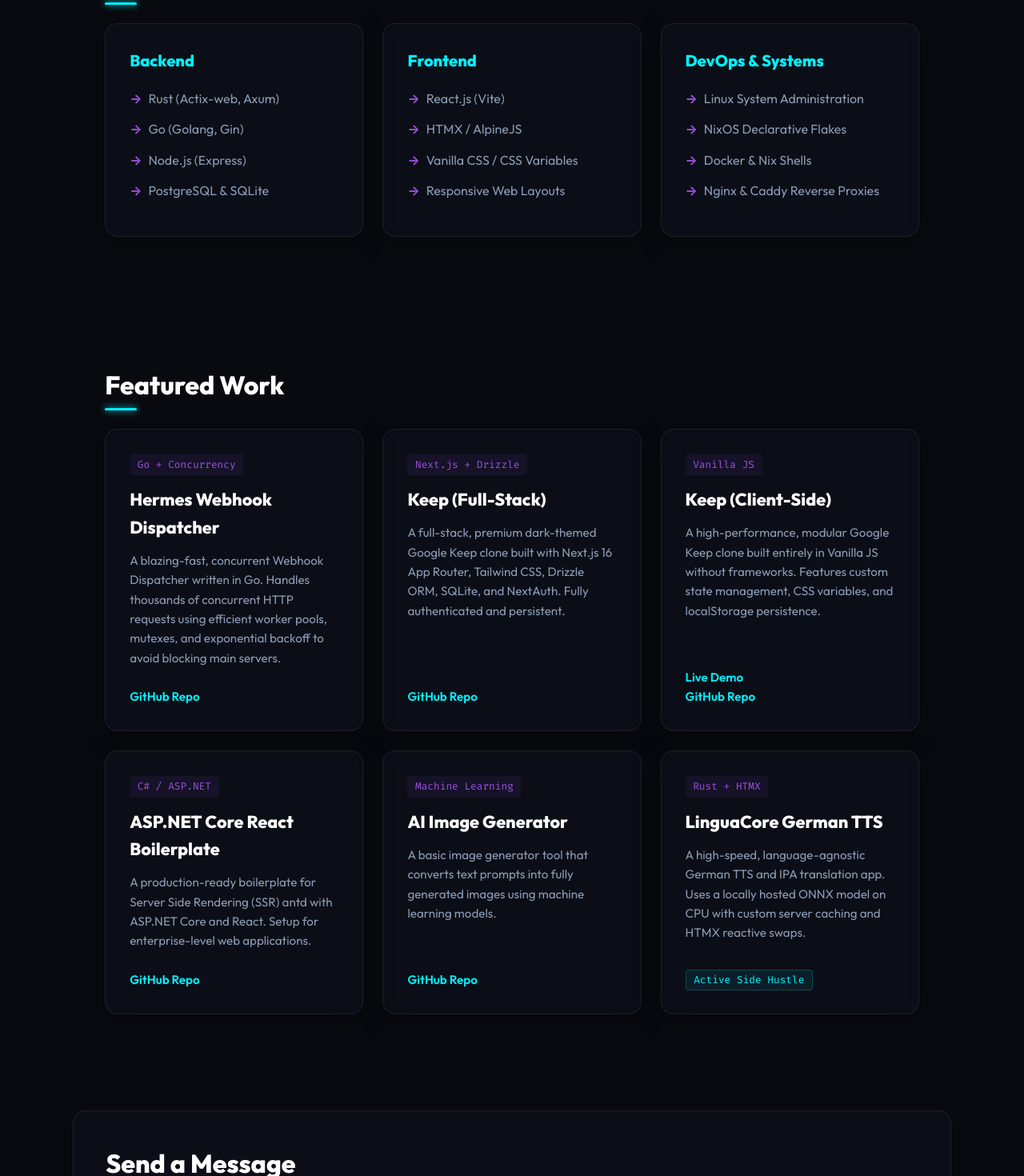
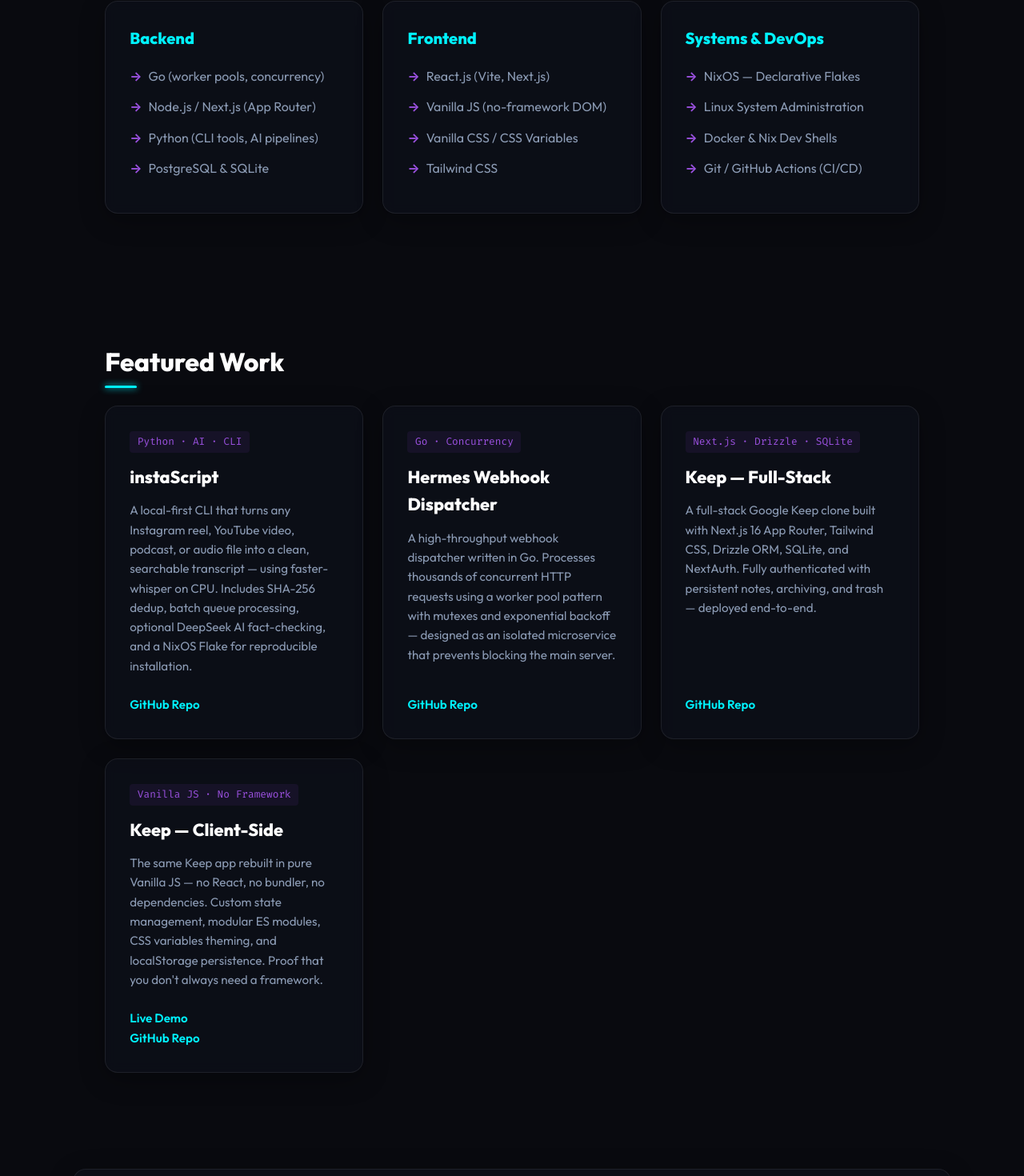
Before and after one commit to m-amir-gomaa/portfolio, a React (Vite) app: page / in a window 1280 px wide. Shown: the part 1233-2703 px from the top of the page at 80% size. Built offline with nearby package versions, Linux system fonts and the light colour scheme.

Commit message:
Fix: correct name, clean skills, add instaScript, working contact form

```diff
--- a/src/App.jsx
+++ b/src/App.jsx
@@ -12,31 +12,29 @@
     e.preventDefault();
     setStatus('Sending...');
     try {
-      const response = await fetch('/api/contact', {
+      const response = await fetch('https://formspree.io/f/xpwrqnzj', {
         method: 'POST',
-        headers: { 'Content-Type': 'application/json' },
+        headers: { 'Content-Type': 'application/json', 'Accept': 'application/json' },
         body: JSON.stringify(formData)
       });
-      const data = await response.json();
       if (response.ok) {
-        setStatus(data.message);
+        setStatus('✓ Message sent! I\'ll get back to you soon.');
         setFormData({ name: '', email: '', message: '' });
       } else {
-        setStatus(data.error || 'Something went wrong.');
+        setStatus('Something went wrong. Email me directly at mo.gomaa.formal@gmail.com');
       }
-    } catch (error) {
-      setStatus('Failed to connect to the server.');
+    } catch {
+      setStatus('Something went wrong. Email me directly at mo.gomaa.formal@gmail.com');
     }
   };
 
   return (
     <div className="portfolio-container">
-      {/* Glow effects */}
       <div className="bg-glow-1"></div>
       <div className="bg-glow-2"></div>
 
       <header className="glass-nav">
-        <div className="logo">&lt;qwerty /&gt;</div>
+        <div className="logo">&lt;M.Amir /&gt;</div>
         <nav>
           <a href="#about">About</a>
           <a href="#skills">Skills</a>
@@ -50,13 +48,13 @@
         <section id="hero" className="hero-section">
           <div className="hero-content">
             <span className="terminal-badge">~$ whoami</span>
-            <h1>Full-Stack Systems Engineer</h1>
+            <h1>Mohamed Amir Gomaa</h1>
             <p className="hero-subtitle">
-              Specialized in high-performance architectures, low-level Linux/NixOS configuration, and modular web ecosystems.
+              Full-Stack Engineer focused on high-performance systems, AI tooling, and clean architecture — on Linux, from first principles.
             </p>
             <div className="hero-actions">
               <a href="#projects" className="btn-primary">View My Work</a>
-              <a href="#contact" className="btn-secondary">Get In Touch</a>
+              <a href="mailto:mo.gomaa.formal@gmail.com" className="btn-secondary">Get In Touch</a>
             </div>
           </div>
         </section>
@@ -65,42 +63,42 @@
         <section id="about" className="glass-card section">
           <h2>About Me</h2>
           <p>
-            I am a full-stack developer who thrives at the intersection of application development and system internals. Inspired by low-level computer system architectures (CSAPP), I design websites and web applications that run fast, remain secure, and require minimal computing overhead.
+            I build web applications and backend systems that run fast, stay lean, and are designed to last. My background spans full-stack web development, CLI tooling, and AI-integrated pipelines — with a strong preference for correctness over convenience.
           </p>
           <p>
-            I use **NixOS** and **Docker** to ensure reproducible development environments, and I prefer building custom, highly tailored solutions instead of relying on boilerplate frameworks.
+            I run NixOS with declarative Flakes and Home Manager, which keeps my environment fully reproducible and version-controlled. I reach for the right tool for the job — Go for concurrency, Python for data pipelines, Node.js and React for the web layer.
           </p>
         </section>
 
         {/* Skills Section */}
         <section id="skills" className="section">
-          <h2>Systems & Technologies</h2>
+          <h2>Skills & Technologies</h2>
           <div className="skills-grid">
             <div className="skill-card glass-card">
               <h3>Backend</h3>
               <ul>
-                <li>Rust (Actix-web, Axum)</li>
-                <li>Go (Golang, Gin)</li>
-                <li>Node.js (Express)</li>
+                <li>Go (worker pools, concurrency)</li>
+                <li>Node.js / Next.js (App Router)</li>
+                <li>Python (CLI tools, AI pipelines)</li>
                 <li>PostgreSQL & SQLite</li>
               </ul>
             </div>
             <div className="skill-card glass-card">
               <h3>Frontend</h3>
               <ul>
-                <li>React.js (Vite)</li>
-                <li>HTMX / AlpineJS</li>
+                <li>React.js (Vite, Next.js)</li>
+                <li>Vanilla JS (no-framework DOM)</li>
                 <li>Vanilla CSS / CSS Variables</li>
-                <li>Responsive Web Layouts</li>
+                <li>Tailwind CSS</li>
               </ul>
             </div>
             <div className="skill-card glass-card">
-              <h3>DevOps & Systems</h3>
+              <h3>Systems & DevOps</h3>
               <ul>
+                <li>NixOS — Declarative Flakes</li>
                 <li>Linux System Administration</li>
-                <li>NixOS Declarative Flakes</li>
-                <li>Docker & Nix Shells</li>
-                <li>Nginx & Caddy Reverse Proxies</li>
+                <li>Docker & Nix Dev Shells</li>
+                <li>Git / GitHub Actions (CI/CD)</li>
               </ul>
             </div>
           </div>
@@ -110,13 +108,27 @@
         <section id="projects" className="section">
           <h2>Featured Work</h2>
           <div className="projects-grid">
+
             <div className="project-card glass-card">
               <div className="project-header">
-                <span className="project-tag">Go + Concurrency</span>
+                <span className="project-tag">Python · AI · CLI</span>
+                <h3>instaScript</h3>
+              </div>
+              <p>
+                A local-first CLI that turns any Instagram reel, YouTube video, podcast, or audio file into a clean, searchable transcript — using faster-whisper on CPU. Includes SHA-256 dedup, batch queue processing, optional DeepSeek AI fact-checking, and a NixOS Flake for reproducible installation.
+              </p>
+              <div className="project-links">
+                <a href="https://github.com/m-amir-gomaa/ig_intel" target="_blank" rel="noopener noreferrer" className="project-link-btn">GitHub Repo</a>
+              </div>
+            </div>
+
+            <div className="project-card glass-card">
+              <div className="project-header">
+                <span className="project-tag">Go · Concurrency</span>
                 <h3>Hermes Webhook Dispatcher</h3>
               </div>
               <p>
-                A blazing-fast, concurrent Webhook Dispatcher written in Go. Handles thousands of concurrent HTTP requests using efficient worker pools, mutexes, and exponential backoff to avoid blocking main servers.
+                A high-throughput webhook dispatcher written in Go. Processes thousands of concurrent HTTP requests using a worker pool pattern with mutexes and exponential backoff — designed as an isolated microservice that prevents blocking the main server.
               </p>
               <div className="project-links">
                 <a href="https://github.com/m-amir-gomaa/portfolio-hermes" target="_blank" rel="noopener noreferrer" className="project-link-btn">GitHub Repo</a>
@@ -125,11 +137,11 @@
 
             <div className="project-card glass-card">
               <div className="project-header">
-                <span className="project-tag">Next.js + Drizzle</span>
-                <h3>Keep (Full-Stack)</h3>
+                <span className="project-tag">Next.js · Drizzle · SQLite</span>
+                <h3>Keep — Full-Stack</h3>
               </div>
               <p>
-                A full-stack, premium dark-themed Google Keep clone built with Next.js 16 App Router, Tailwind CSS, Drizzle ORM, SQLite, and NextAuth. Fully authenticated and persistent.
+                A full-stack Google Keep clone built with Next.js 16 App Router, Tailwind CSS, Drizzle ORM, SQLite, and NextAuth. Fully authenticated with persistent notes, archiving, and trash — deployed end-to-end.
               </p>
               <div className="project-links">
                 <a href="https://github.com/m-amir-gomaa/keep-nextjs" target="_blank" rel="noopener noreferrer" className="project-link-btn">GitHub Repo</a>
@@ -138,54 +150,15 @@
 
             <div className="project-card glass-card">
               <div className="project-header">
-                <span className="project-tag">Vanilla JS</span>
-                <h3>Keep (Client-Side)</h3>
+                <span className="project-tag">Vanilla JS · No Framework</span>
+                <h3>Keep — Client-Side</h3>
               </div>
               <p>
-                A high-performance, modular Google Keep clone built entirely in Vanilla JS without frameworks. Features custom state management, CSS variables, and localStorage persistence.
+                The same Keep app rebuilt in pure Vanilla JS — no React, no bundler, no dependencies. Custom state management, modular ES modules, CSS variables theming, and localStorage persistence. Proof that you don't always need a framework.
               </p>
               <div className="project-links">
-                <a href="/keep/" target="_blank" rel="noopener noreferrer" className="project-link-btn">Live Demo</a>
+                <a href="https://m-amir-gomaa.github.io/Keep-Vanilla/" target="_blank" rel="noopener noreferrer" className="project-link-btn">Live Demo</a>
                 <a href="https://github.com/m-amir-gomaa/Keep-Vanilla" target="_blank" rel="noopener noreferrer" className="project-link-btn">GitHub Repo</a>
-              </div>
-            </div>
-
-            <div className="project-card glass-card">
-              <div className="project-header">
-                <span className="project-tag">C# / ASP.NET</span>
-                <h3>ASP.NET Core React Boilerplate</h3>
-              </div>
-              <p>
-                A production-ready boilerplate for Server Side Rendering (SSR) antd with ASP.NET Core and React. Setup for enterprise-level web applications.
-              </p>
-              <div className="project-links">
-                <a href="https://github.com/amirCodes/aspnet-core-react-antd-boilerplate" target="_blank" rel="noopener noreferrer" className="project-link-btn">GitHub Repo</a>
-              </div>
-            </div>
-
-            <div className="project-card glass-card">
-              <div className="project-header">
-                <span className="project-tag">Machine Learning</span>
-                <h3>AI Image Generator</h3>
-              </div>
-              <p>
-                A basic image generator tool that converts text prompts into fully generated images using machine learning models.
-              </p>
-              <div className="project-links">
-                <a href="https://github.com/amirCodes/ai-image-generator" target="_blank" rel="noopener noreferrer" className="project-link-btn">GitHub Repo</a>
-              </div>
-            </div>
-
-            <div className="project-card glass-card">
-              <div className="project-header">
-                <span className="project-tag">Rust + HTMX</span>
-                <h3>LinguaCore German TTS</h3>
-              </div>
-              <p>
-                A high-speed, language-agnostic German TTS and IPA translation app. Uses a locally hosted ONNX model on CPU with custom server caching and HTMX reactive swaps.
-              </p>
-              <div className="project-links">
-                <span className="status-badge active">Active Side Hustle</span>
               </div>
             </div>
 
@@ -194,7 +167,12 @@
 
         {/* Contact Section */}
         <section id="contact" className="glass-card section">
-          <h2>Send a Message</h2>
+          <h2>Get In Touch</h2>
+          <p className="contact-intro">
+            Open to freelance work and full-time opportunities. Reach out directly at{' '}
+            <a href="mailto:mo.gomaa.formal@gmail.com" className="inline-link">mo.gomaa.formal@gmail.com</a>{' '}
+            or use the form below.
+          </p>
           <form onSubmit={handleSubmit} className="contact-form">
             <div className="form-group">
               <label htmlFor="name">Name</label>
@@ -229,14 +207,20 @@
                 required
               ></textarea>
             </div>
-            <button type="submit" className="btn-submit">Submit Message</button>
+            <button type="submit" className="btn-submit">Send Message</button>
             {status && <p className="form-status">{status}</p>}
           </form>
         </section>
       </main>
 
       <footer>
-        <p>&copy; {new Date().getFullYear()} qwerty. Built with React + Vanilla CSS.</p>
+        <p>
+          <a href="https://github.com/m-amir-gomaa" target="_blank" rel="noopener noreferrer" className="footer-link">GitHub</a>
+          {' · '}
+          <a href="mailto:mo.gomaa.formal@gmail.com" className="footer-link">mo.gomaa.formal@gmail.com</a>
+          {' · '}
+          &copy; {new Date().getFullYear()} Mohamed Amir Gomaa
+        </p>
       </footer>
     </div>
   )
```
Also changed, not shown: src/main.css (+17 -0 lines).
